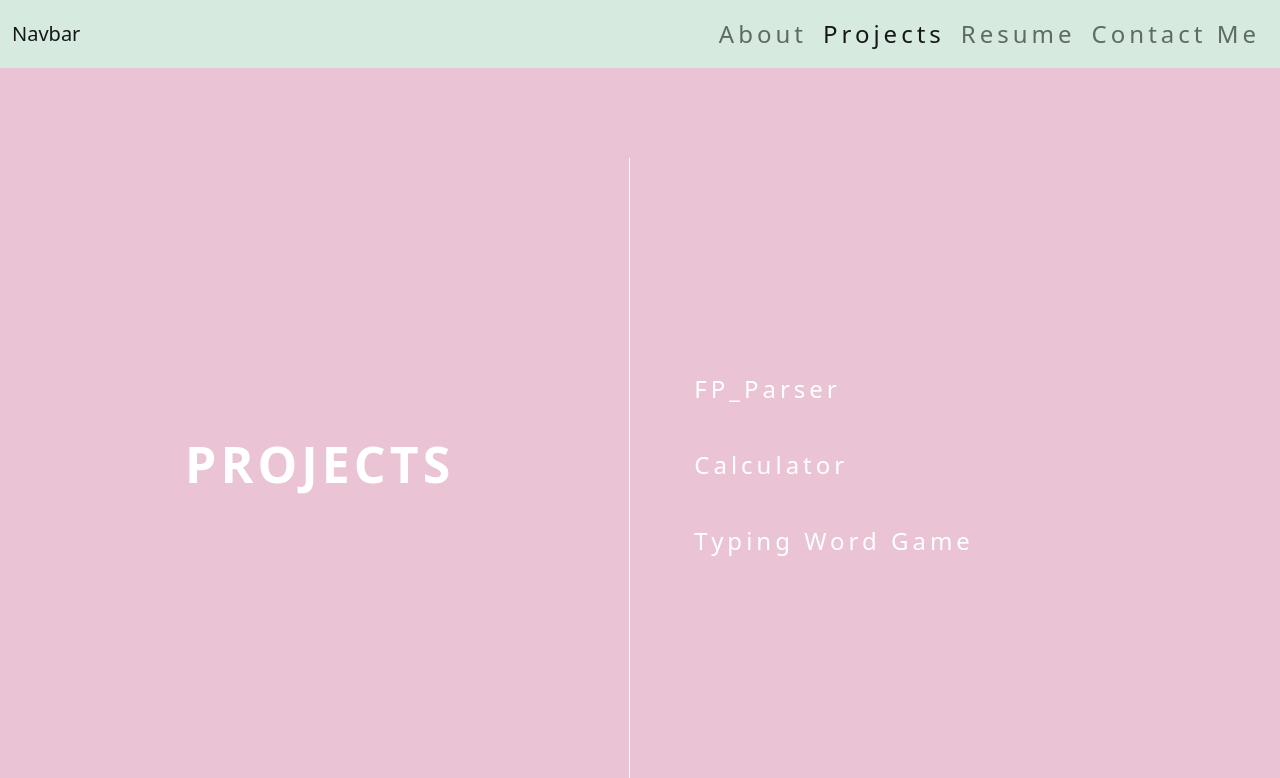
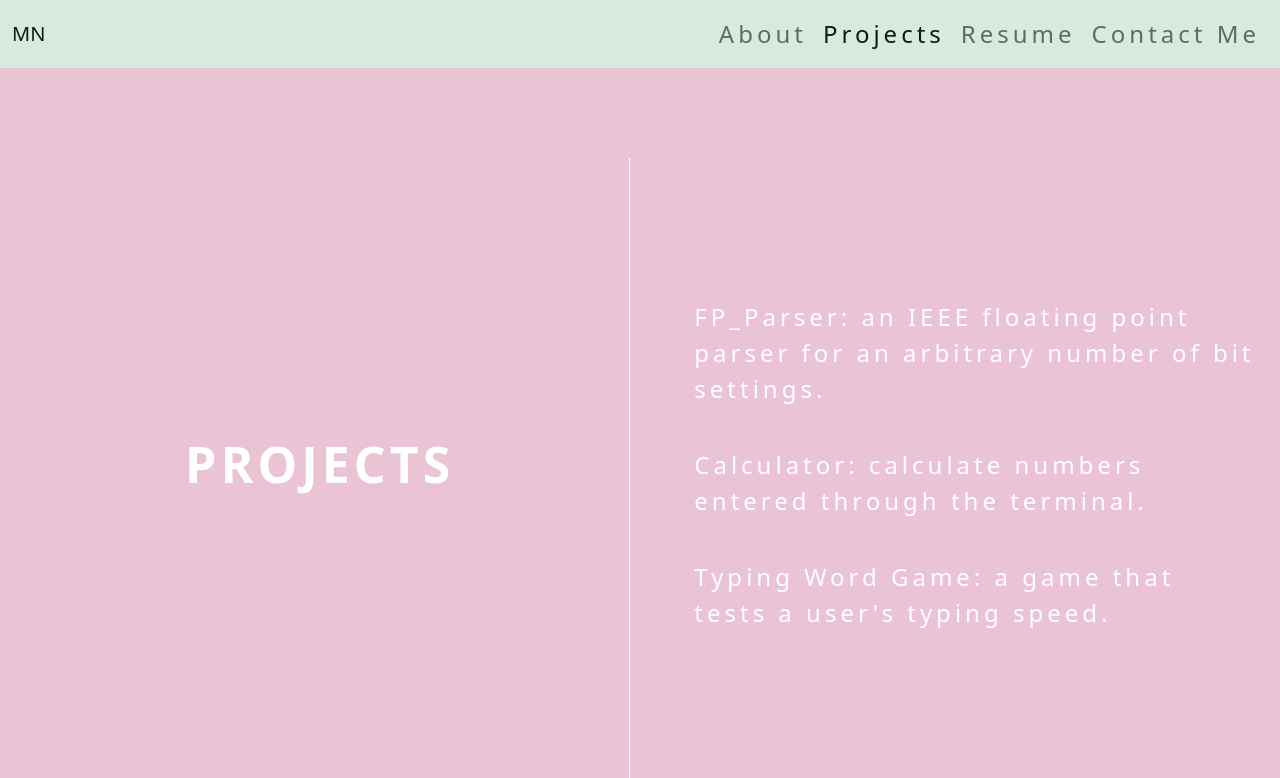
Before and after one commit to melis29/melis29, a plain HTML site: page projects.html in a window 1280 px wide. Drawn offline with nearby package versions, Linux system fonts and the light colour scheme.

Commit message:
Changed navbar to MN

```diff
--- a/index.css
+++ b/index.css
@@ -1,7 +1,6 @@
 
 body{
     background-color: #eac4d5;
-    overflow: hidden;
 }
 
 span{
--- a/projects.html
+++ b/projects.html
@@ -13,7 +13,7 @@
 <body>
     <nav class="navbar navbar-expand-md navbar-light" style="background-color: #d6eadf;">
         <div class="container-fluid">
-            <a class="navbar-brand" href="#">Navbar</a>
+            <a class="navbar-brand" href="#">MN</a>
             <button class="navbar-toggler" type="button" data-bs-toggle="collapse" data-bs-target="#navbarNavAltMarkup"
                 aria-controls="navbarNavAltMarkup" aria-expanded="false" aria-label="Toggle navigation">
                 <span class="navbar-toggler-icon"></span>
@@ -35,13 +35,15 @@
         <div class="container contact-right" id=contact-info>
             <ul id=contact-list>
                 <li class=contact-list-item>
-                    <a href="https://github.com/melis29/FP_Parser"></i>FP_Parser</a>
+                    <a href="https://github.com/melis29/FP_Parser"></i>FP_Parser: an IEEE floating point parser for an arbitrary number of bit settings.</a>
                 </li>
+
                 <li class=contact-list-item>
-                    <a href="https://github.com/melis29/Calculator"></i>Calculator</a>
+                    <a href="https://github.com/melis29/Calculator"></i>Calculator: calculate numbers entered through the terminal.</a>
                 </li>
+                <p></p>
                 <li class=contact-list-item>
-                    <a href="https://github.com/melis29/Typing-word-game"></i>Typing Word Game</a>
+                    <a href="https://github.com/melis29/Typing-word-game"></i>Typing Word Game: a game that tests a user's typing speed.</a>
                 </li>
             </ul>
         </div>
```
Also changed, not shown: contact.html (+1 -1 lines), index.html (+2 -2 lines), resume.html (+1 -1 lines).
